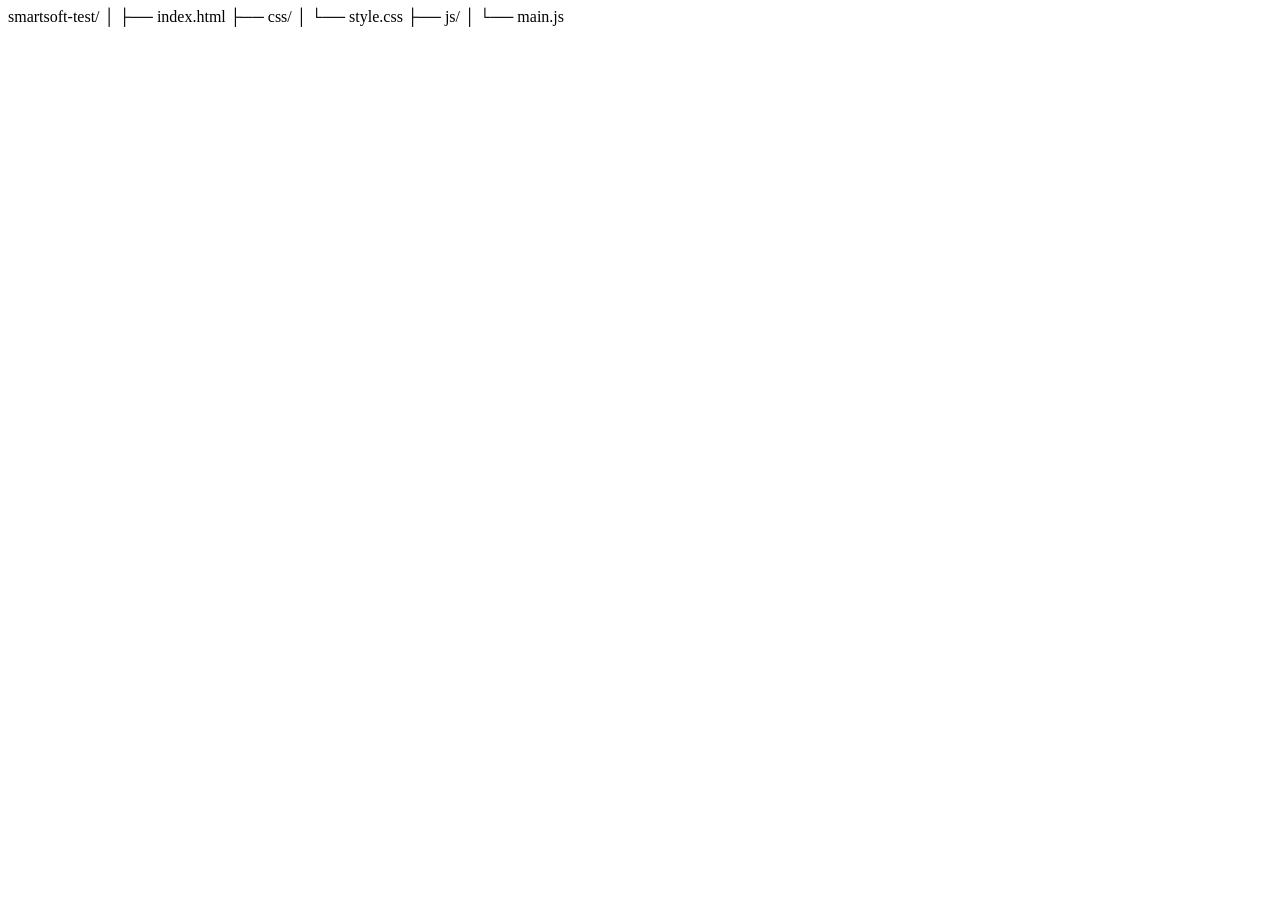
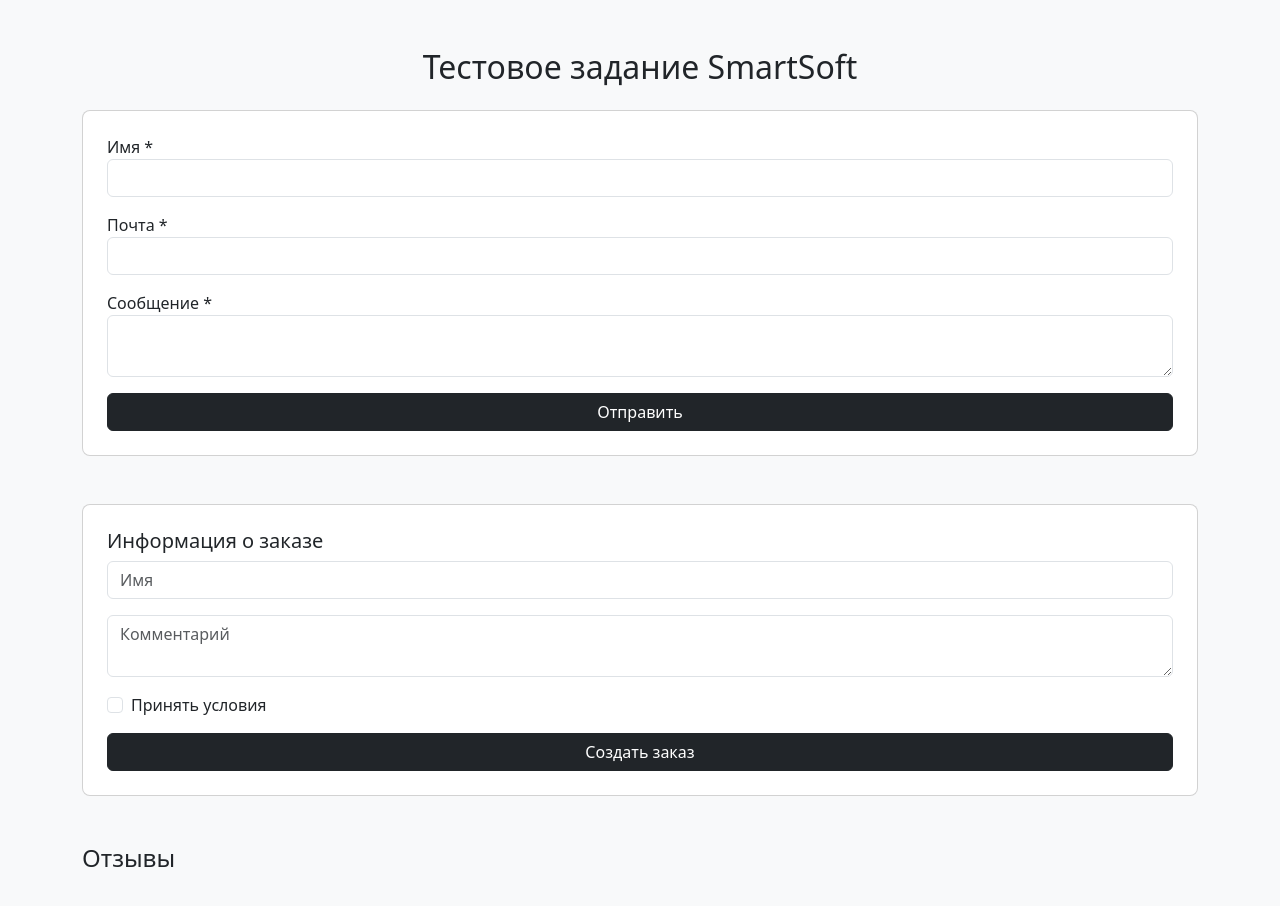
Before and after one commit to humanlub/smartsoft-test, a plain HTML site: page index.html in a window 1280 px wide. Before the commit the page ends 800 px from the top, so only its background shows below. Drawn offline with nearby package versions, Linux system fonts and the light colour scheme; some packages are replaced by stand-ins of ours; a script that the page names is missing.

Commit message:
Update index.html

```diff
--- a/index.html
+++ b/index.html
@@ -1,7 +1,63 @@
-smartsoft-test/
-│
-├── index.html
-├── css/
-│ └── style.css
-├── js/
-│ └── main.js
+<!DOCTYPE html>
+<html lang="ru">
+<head>
+    <meta charset="UTF-8">
+    <title>Тестовое задание SmartSoft</title>
+    <meta name="viewport" content="width=device-width, initial-scale=1">
+
+    <!-- Bootstrap -->
+    <link href="https://cdn.jsdelivr.net/npm/bootstrap@5.3.2/dist/css/bootstrap.min.css" rel="stylesheet">
+
+    <!-- SweetAlert2 -->
+    <script src="https://cdn.jsdelivr.net/npm/sweetalert2@11"></script>
+
+    <!-- jQuery -->
+    <script src="https://code.jquery.com/jquery-3.7.1.min.js"></script>
+
+    <link rel="stylesheet" href="css/style.css">
+</head>
+<body>
+
+<div class="container my-5">
+
+    <h2 class="text-center mb-4">Тестовое задание SmartSoft</h2>
+
+    <div class="card p-4 mb-5">
+        <form id="contactForm">
+            <div class="mb-3">
+                <label>Имя *</label>
+                <input type="text" id="name" class="form-control">
+            </div>
+            <div class="mb-3">
+                <label>Почта *</label>
+                <input type="email" id="email" class="form-control">
+            </div>
+            <div class="mb-3">
+                <label>Сообщение *</label>
+                <textarea id="message" class="form-control"></textarea>
+            </div>
+            <button class="btn btn-dark w-100">Отправить</button>
+        </form>
+    </div>
+
+    <div class="card p-4 mb-5">
+        <h5>Информация о заказе</h5>
+        <form id="orderForm">
+            <input id="orderName" class="form-control mb-3" placeholder="Имя">
+            <textarea id="orderComment" class="form-control mb-3" placeholder="Комментарий"></textarea>
+            <div class="form-check mb-3">
+                <input type="checkbox" id="offer" class="form-check-input">
+                <label class="form-check-label">Принять условия</label>
+            </div>
+            <button class="btn btn-dark w-100">Создать заказ</button>
+        </form>
+    </div>
+
+    <h4>Отзывы</h4>
+    <div class="row" id="reviews"></div>
+
+</div>
+
+<script src="js/main.js"></script>
+</body>
+</html>
```
